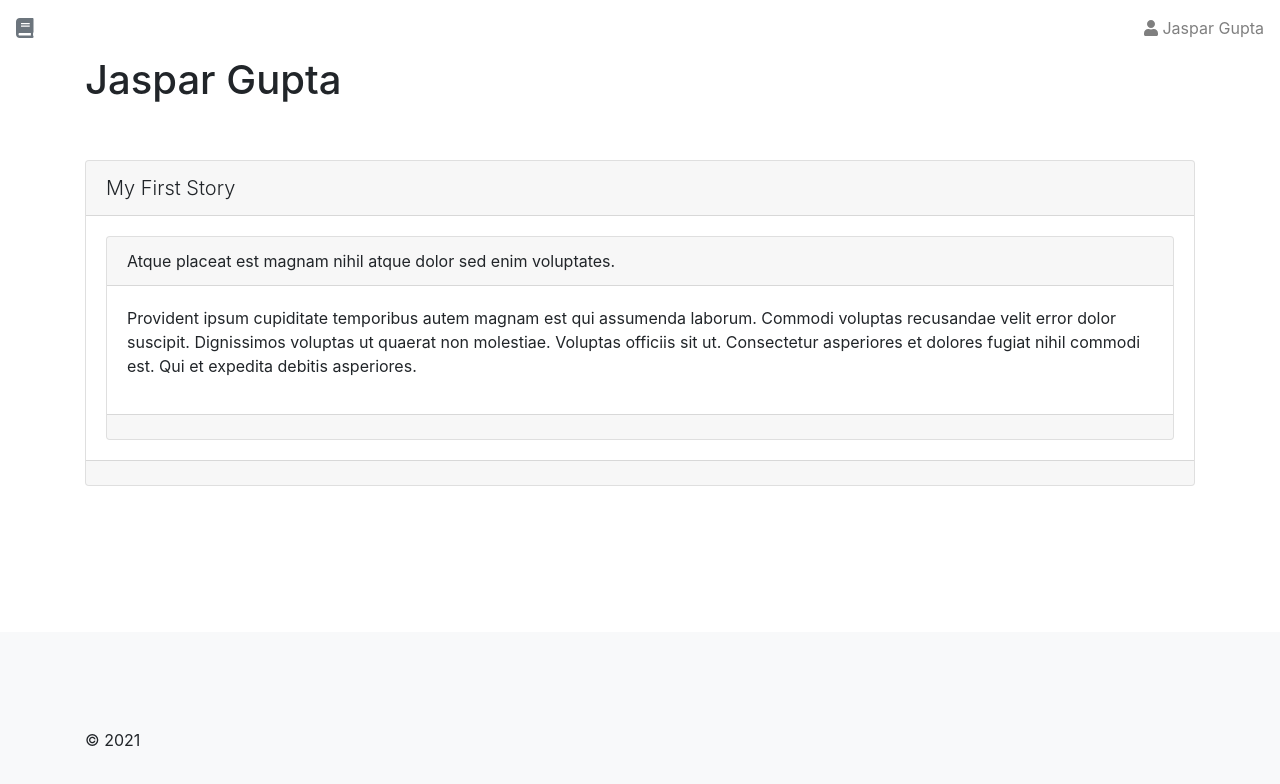
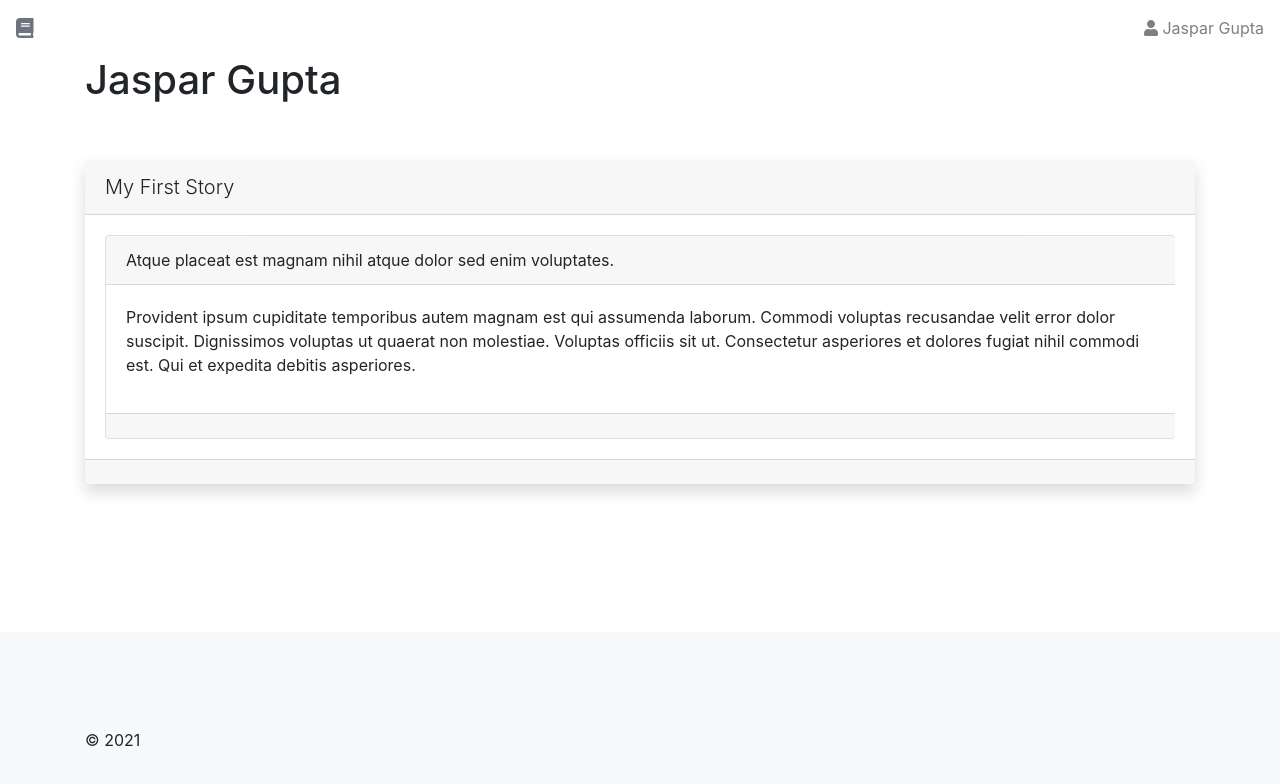
Before and after one commit to JasparGupta/scrapbook, a Next.js app: page /1 in a window 1280 px wide. Shown: the top 784 px of the page. Built offline with nearby package versions, Linux system fonts and the light colour scheme; no server answers.

Commit message:
refactor: card spacing

```diff
--- a/components/event/index.tsx
+++ b/components/event/index.tsx
@@ -11,7 +11,7 @@ interface Event {
 
 const Event: FC<Event> = ({description, title}) => {
     return (
-        <Card>
+        <Card className="border-right-0">
             <Card.Header>
                 {title}
             </Card.Header>
--- a/components/story/index.tsx
+++ b/components/story/index.tsx
@@ -11,7 +11,7 @@ interface Props {
 
 const Story: FC<Props> = ({events, title}) => {
     return (
-        <Card>
+        <Card className="border-0 shadow">
             <Card.Header>
                 <p className="lead mb-0">{title}</p>
             </Card.Header>
```
